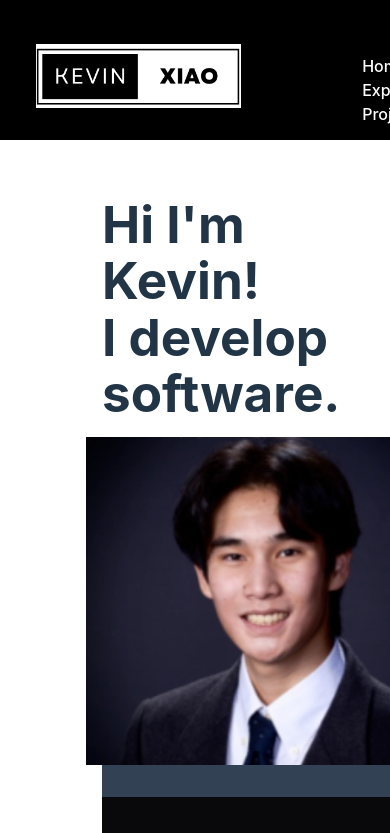
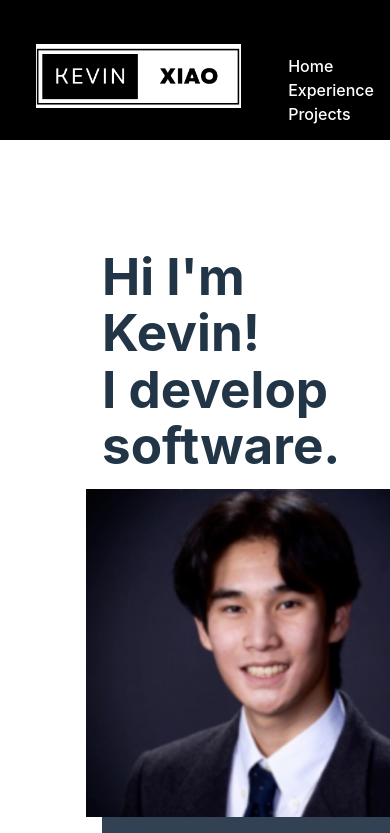
Before and after one commit to kevinxiao27/Portfolio, a React (Vite) app in the folder portfolio/: page /projects in a window 390 px wide. Shown: the top 833 px of the page. Built offline with nearby package versions, Linux system fonts and the light colour scheme.

Commit message:
Style: NavBar now fixed at top of screen and z-index now renders under page transition

```diff
--- a/portfolio/index.html
+++ b/portfolio/index.html
@@ -3,7 +3,7 @@
   <head>
     <meta charset="UTF-8" />
     <link rel="icon" type="image/svg+xml" href="/logo.svg" />
-    <meta name="viewport" content="width=device-width, initial-scale=1.0" />
+    <meta content="width=device-width, initial-scale=1.0" />
     <title>Kevin Xiao's Portfolio</title>
   </head>
   <body>
--- a/portfolio/src/App.css
+++ b/portfolio/src/App.css
@@ -36,6 +36,7 @@
 
 .slide-in {
   position: fixed;
+  z-index: 100;
   top: 0;
   left: 0;
   width: 100%;
@@ -44,8 +45,14 @@
   transform-origin: bottom;
 }
 
+.fixed-navbar {
+  position: fixed !important;
+  top: 0;
+}
+
 .slide-out {
   position: fixed;
+  z-index: 100;
   top: 0;
   left: 0;
   width: 100%;
--- a/portfolio/src/App.jsx
+++ b/portfolio/src/App.jsx
@@ -20,7 +20,11 @@
             element={<Projects />}
             key={location.pathname}
           />
-          <Route path="/experience" element={<Experience />} />
+          <Route
+            path="/experience"
+            element={<Experience />}
+            key={location.pathname}
+          />
         </Routes>
       </AnimatePresence>
       <Footer />
--- a/portfolio/src/components/NavBar.jsx
+++ b/portfolio/src/components/NavBar.jsx
@@ -13,10 +13,14 @@
     return () => clearTimeout(timeout)
   }, [])
   return (
-    <nav className="lg:flex lg:items-stretch lg:justify-end ml-auto bg-black w-full flex py-3 justify-between items-center navbar select-none bg-grey lg:flex lg:items-stretch w-full relative top-0 overflow-hidden z-50">
+    <>
+      <div className="invisible h-48"></div>
+      <nav className="fixed-navbar lg:flex lg:items-stretch lg:justify-end ml-auto bg-black w-full flex py-3 justify-between items-center navbar select-none bg-grey lg:flex lg:items-stretch w-full top-0 overflow-hidden z-30">
         <div
           className={`mt-8 flex justify-start font-poppins px-4 transition duration-1000 ${
-          transition ? "opacity-100 translate-y-0" : "opacity-0 translate-y-10"
+            transition
+              ? "opacity-100 translate-y-0"
+              : "opacity-0 translate-y-10"
           } transition ease-in-out`}
         >
           <a className="mb-5" href="https://kevinxiao27.github.io/Portfolio">
@@ -43,6 +47,7 @@
           </div>
         </div>
       </nav>
+    </>
   )
 }
 
--- a/portfolio/src/components/Projects.jsx
+++ b/portfolio/src/components/Projects.jsx
@@ -16,7 +16,7 @@
   }, [location])
   return (
     <div className="m-5">
-      <div className="bg-black w-2/4 border-solid border-2 border-gray-100 border-t-0 border-l-0 p-3 flex mt-4 mx-auto">
+      <div className="bg-black sm:w-4/5 lg:w-2/4 border-solid border-2 border-gray-100 border-t-0 border-l-0 p-3 flex mt-4 mx-auto">
         <h1 className="mx-auto mttext-xl font-bold">Projects</h1>
       </div>
       {projects.map((proj, index) => {
```
Lines whose indentation alone changed are shown as unchanged.
